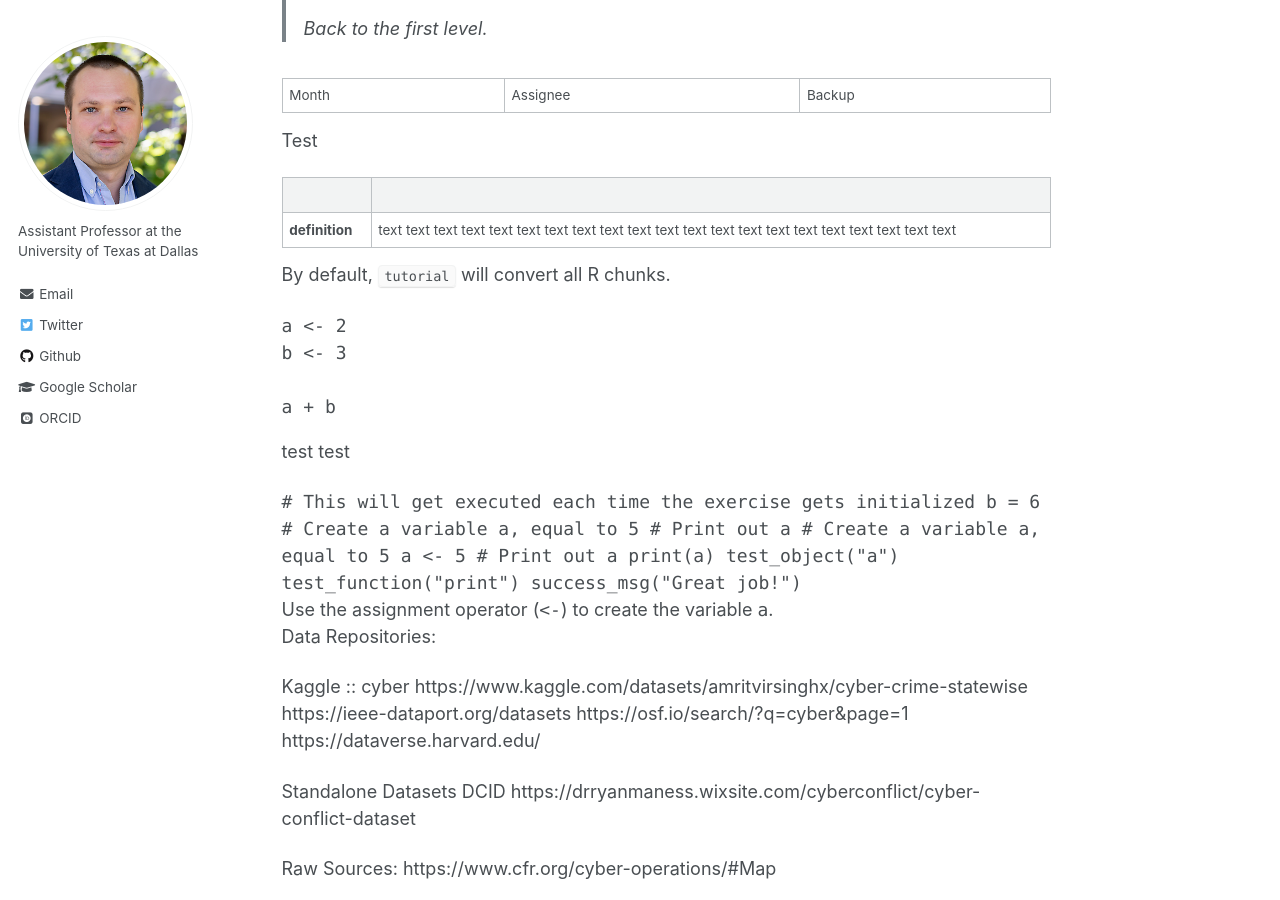
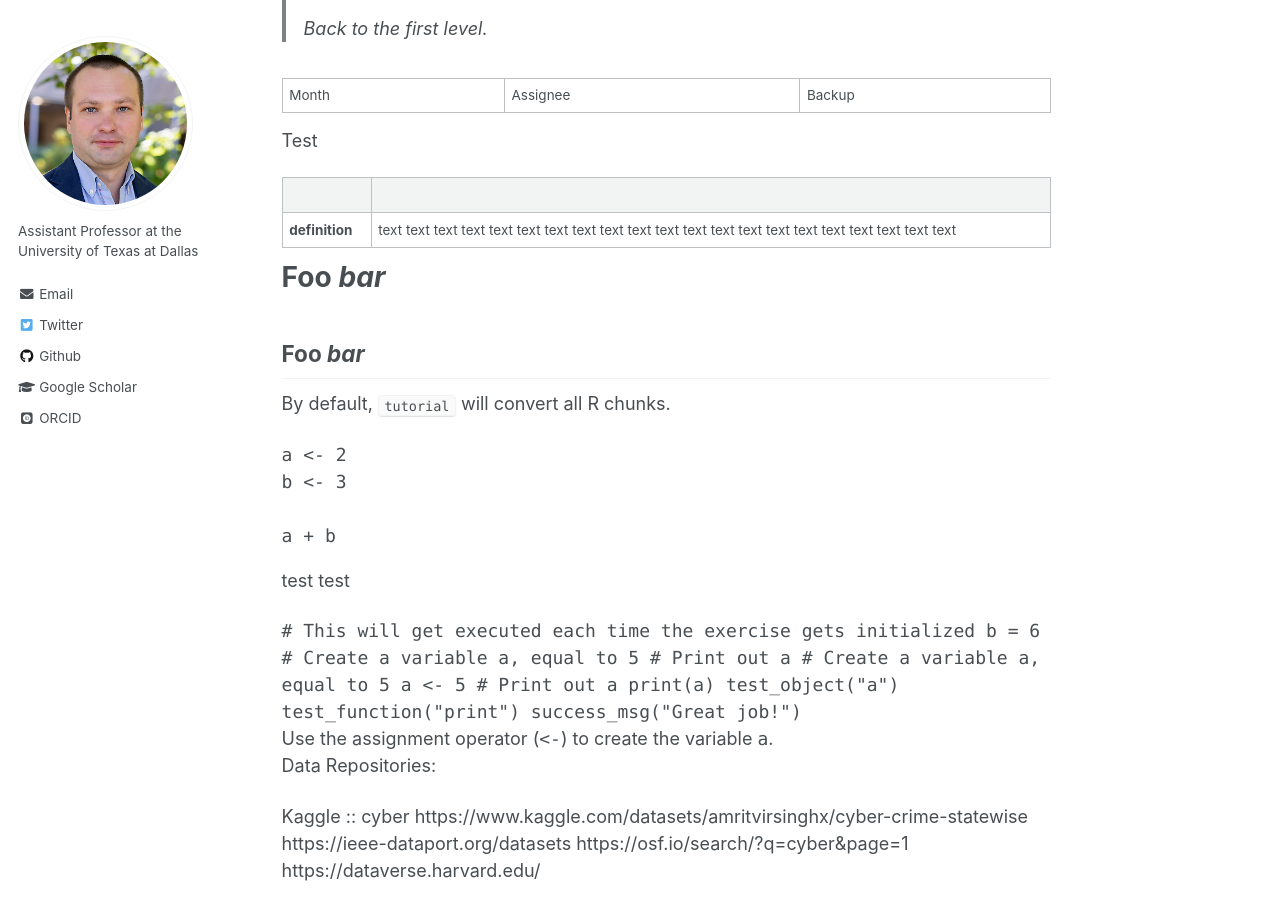
Before and after one commit to egorina/egorina.github.io, a Jekyll site: the page built from _pages/test.md, in a window 1280 px wide and 900 px high, scrolled down 771 px. Built offline with Jekyll 4.4.1, drawn with Linux system fonts in a browser that asks for light colours; some web fonts are replaced; a script that is not in the unit is left out; comment, search, counter and statistics services are not loaded.

Commit message:
Update test.md

````diff
--- a/_pages/test.md
+++ b/_pages/test.md
@@ -46,7 +46,17 @@ Test
 | -------- | -------- |
 
 
+Foo *bar*
+=========
+
+Foo *bar*
+---------
+
+
+
 <!--
+
+
 ```{r , include=FALSE}
 if (!require("pacman")) install.packages("pacman")
 p_load(data.table, tutorial) # Packages
````
